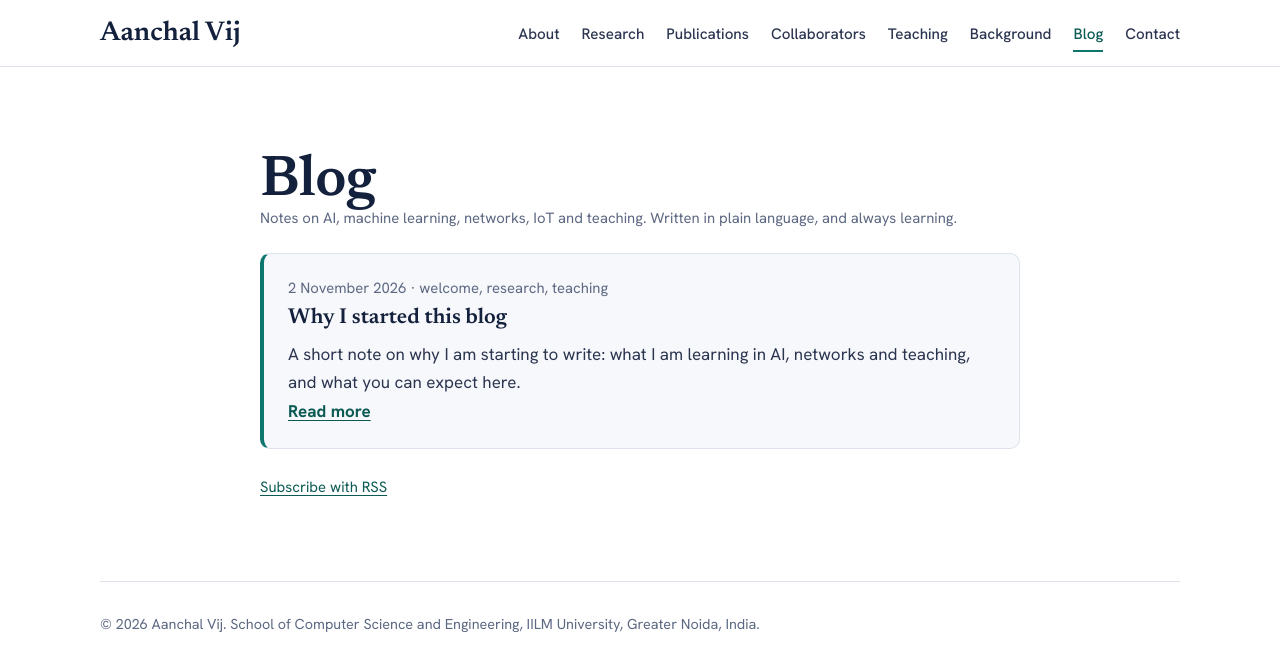
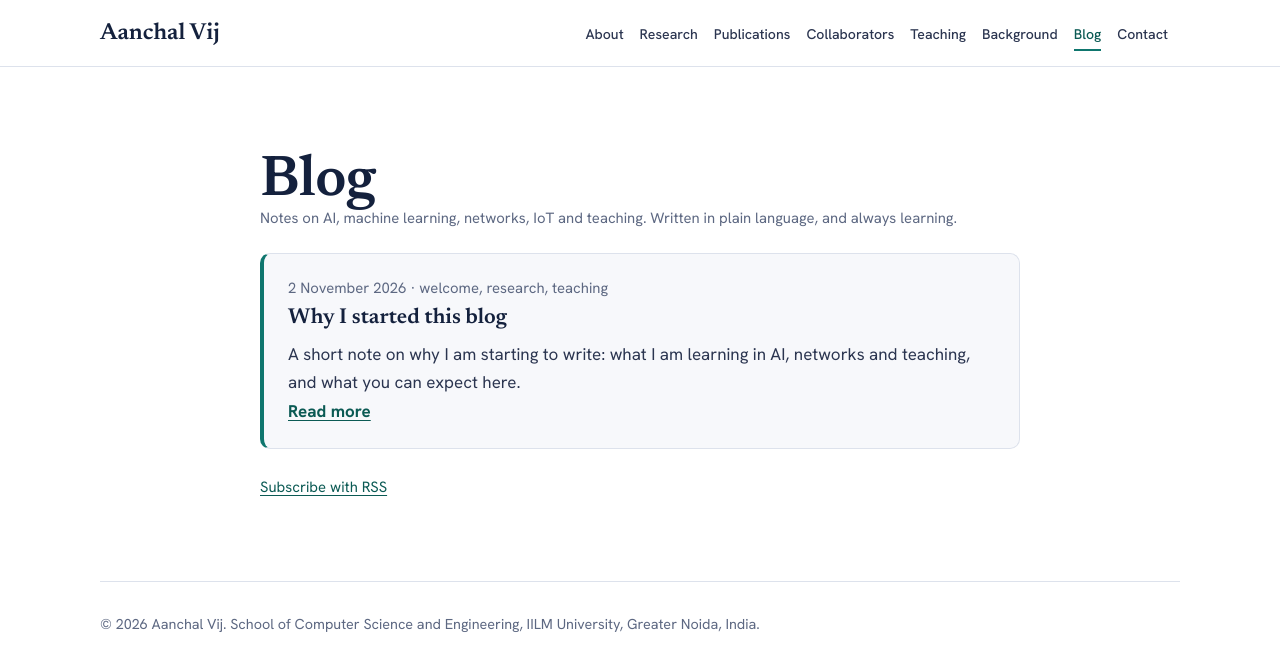
Before and after one commit to draanchalvij-jpg/draanchalvij-jpg.github.io, a Jekyll site: the page built from blog/index.html, in a window 1280 px wide. Shown: the top 671 px of the page. Built offline with Jekyll 4.4.1, drawn with Linux system fonts in a browser that asks for light colours.

Commit message:
Update style.css

```diff
--- a/assets/css/style.css
+++ b/assets/css/style.css
@@ -127,43 +127,6 @@ footer{padding:30px 0;color:var(--muted);font-size:.9rem;border-top:1px solid va
 .tagline{font:500 clamp(1.4rem,3vw,2rem)/1.25 var(--serif);color:var(--white);max-width:24ch}
 .hero .lead{margin-top:14px}
 
-/* Social profile icons in the top navigation */
-/* Refined social profile links */
-.social-links {
-  display: flex;
-  align-items: center;
-  gap: 16px;
-  margin-left: 36px;
-  padding-left: 28px;
-  border-left: 1px solid var(--line);
-  flex-shrink: 0;
-}
-
-.social-links a {
-  display: inline-flex;
-  align-items: center;
-  justify-content: center;
-  min-width: 30px;
-  height: 36px;
-  color: var(--ink);
-  text-decoration: none;
-  font-size: 16px;
-  font-weight: 600;
-  line-height: 1;
-  transition: color .2s ease, transform .2s ease;
-}
-
-.social-links a:hover {
-  color: var(--teal);
-  transform: translateY(-2px);
-}
-
-/* Navigation spacing: seven links plus profile icons */
-@media (min-width: 821px) { .top ul { gap: 22px; } }
-@media (min-width: 821px) and (max-width: 1000px) { .top ul { gap: 16px; } .brand { font-size: 1.45rem; } }
-@media (max-width: 1299px) { .social-links { display: none; } }
-@media (min-width: 1300px) { .brand { font-size: 1.6rem; } .social-links { margin-left: 24px; padding-left: 20px; gap: 12px; } }
-
 /* Collaborators */
 .collabs{display:grid;grid-template-columns:repeat(auto-fit,minmax(270px,1fr));gap:18px;margin:6px 0 24px}
 .cc{display:flex;gap:18px;align-items:flex-start;padding:22px;background:var(--paper);border:1px solid var(--line);border-top:3px solid var(--teal);border-radius:10px}
@@ -179,8 +142,6 @@ footer{padding:30px 0;color:var(--muted);font-size:.9rem;border-top:1px solid va
 
 .where{margin-top:20px;font-size:.95rem;color:#b7c2dd}
 
-/* Nav: eight links on small laptops and tablets */
-@media (min-width: 821px) and (max-width: 1000px) { .top ul a { font-size: .88rem; } }
 
 /* Blog */
 .post-list{display:grid;gap:22px;margin-top:20px}
@@ -202,3 +163,36 @@ footer{padding:30px 0;color:var(--muted);font-size:.9rem;border-top:1px solid va
 .prose pre{padding:14px;overflow-x:auto;margin-bottom:18px}
 .byline{margin-top:40px;padding:20px 22px;background:var(--paper);border:1px solid var(--line);border-radius:10px;font-size:.95rem}
 .postnav{display:flex;justify-content:space-between;gap:20px;margin-top:28px;flex-wrap:wrap}
+
+/* ===== Header: brand, menu and profile icons, responsive ===== */
+.top nav{display:grid;grid-template-columns:auto 1fr auto;grid-template-areas:"brand links social";align-items:center;column-gap:12px;min-height:66px}
+.brand{grid-area:brand;font-size:1.45rem;white-space:nowrap}
+.top ul{grid-area:links;justify-content:flex-end;gap:16px;flex-wrap:nowrap}
+.top ul a{font-size:.88rem;white-space:nowrap}
+.menu{grid-area:menu}
+.social-links{grid-area:social;display:flex;align-items:center;gap:6px;margin-left:16px;padding-left:16px;border-left:1px solid var(--line)}
+.social-links a{display:inline-flex;align-items:center;justify-content:center;min-width:34px;height:38px;color:var(--ink);text-decoration:none;font-size:17px;font-weight:700;line-height:1;transition:color .2s ease,transform .2s ease}
+.social-links a:hover,.social-links a:focus-visible{color:var(--teal);transform:translateY(-2px)}
+html{scroll-padding-top:84px}
+@media (min-width:1300px){.top ul{gap:22px}.top ul a{font-size:.95rem}.social-links{margin-left:24px;padding-left:20px;gap:10px}}
+/* tablets and small laptops: icons beside the name, links on a second row */
+@media (min-width:821px) and (max-width:1199px){
+ .top nav{grid-template-columns:1fr auto;grid-template-areas:"brand social" "links links";row-gap:0;padding-bottom:6px}
+ .social-links{border-left:0;margin-left:0;padding-left:0}
+ .top ul{justify-content:center;gap:22px;padding-top:2px}
+ .top ul a{font-size:.92rem}
+ html{scroll-padding-top:120px}
+}
+/* phones: name and Menu on the first row, icons on the second */
+@media (max-width:820px){
+ .top nav{grid-template-columns:1fr auto;grid-template-areas:"brand menu" "social social";min-height:0;padding-top:6px}
+ .brand{font-size:1.4rem}
+ .social-links{border-left:0;margin:0;padding:0 0 4px;justify-content:space-between;gap:0}
+ .social-links a{flex:1 1 0;min-width:0;height:42px;font-size:18px}
+ .top ul{top:100%;gap:0;justify-content:flex-start}
+ .top ul a{font-size:1rem}
+ html{scroll-padding-top:110px}
+}
+
+.pubs li>div{min-width:0}
+.pubs .t,.pubs .a,.pubs .v{overflow-wrap:anywhere}
```
